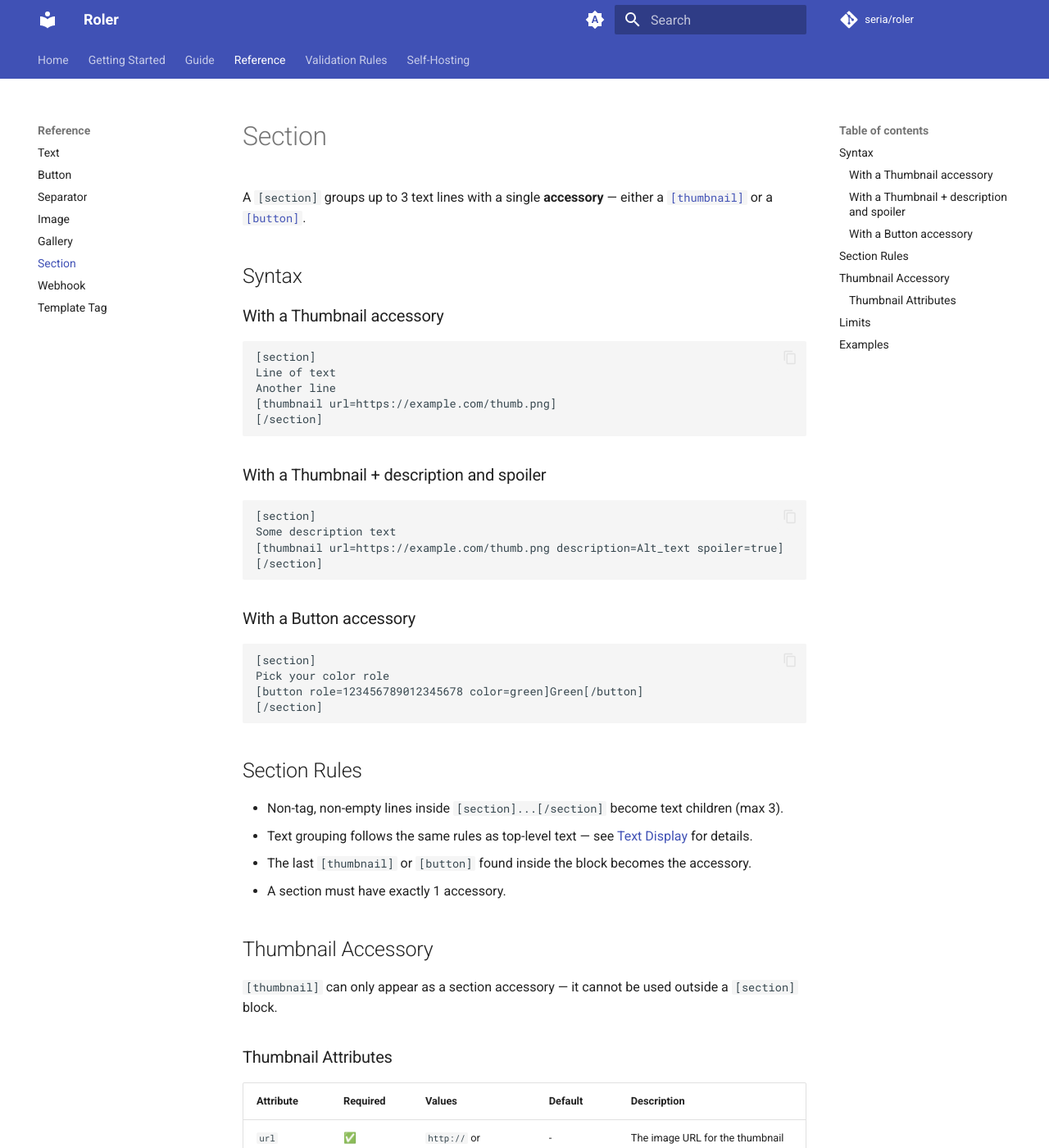
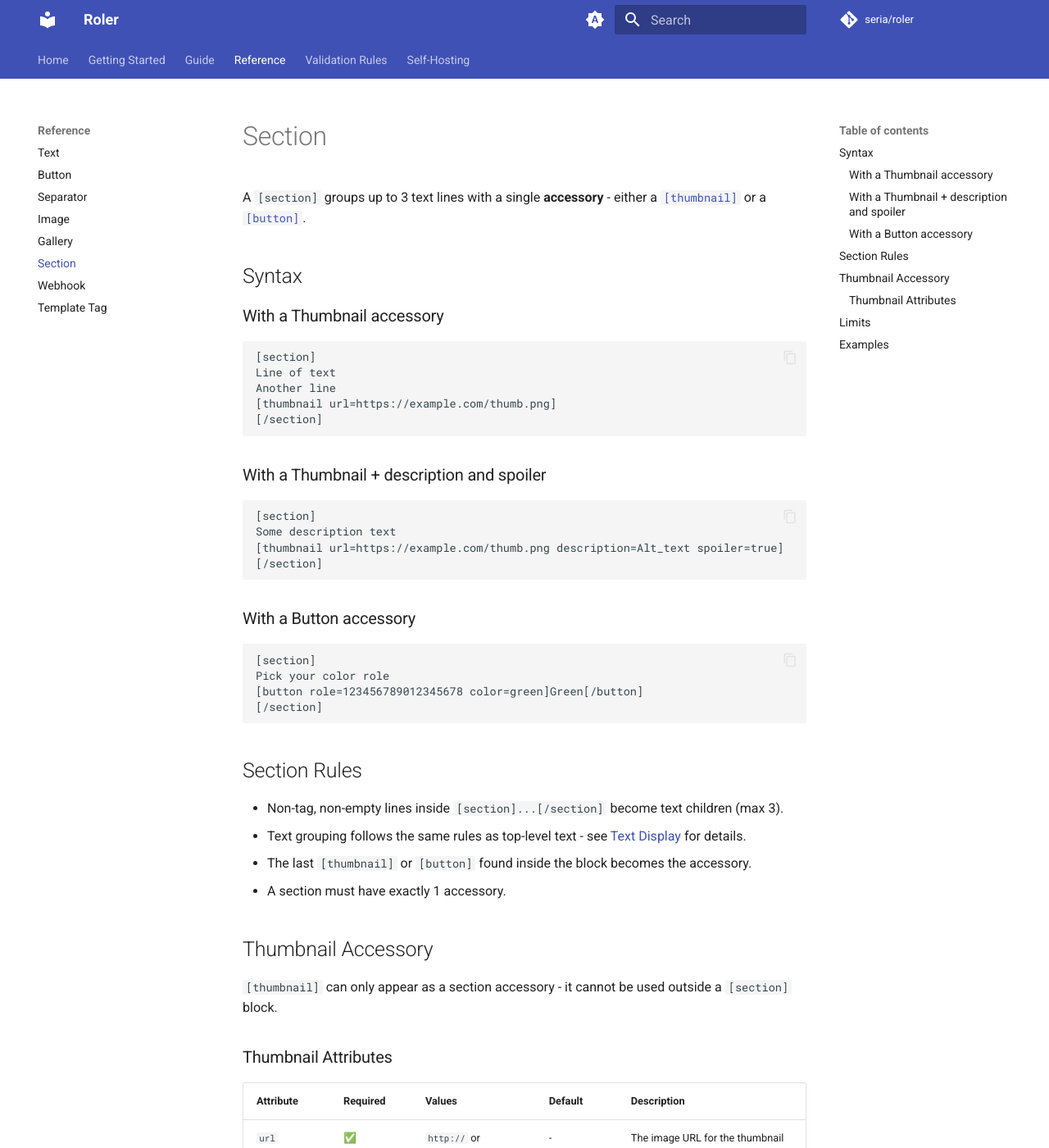
Before and after one commit to seriaati/roler, an MkDocs documentation site: the page built from docs/reference/section.md, in a window 1280 px wide and 1400 px high. Shown: the whole window at 82% size. Built offline with MkDocs 1.6.1 and Material for MkDocs 9.7.7, drawn with Linux system fonts in a browser that asks for light colours; comment, search, counter and statistics services are not loaded.

Commit message:
docs: Remove emdashes

```diff
--- a/docs/reference/section.md
+++ b/docs/reference/section.md
@@ -1,6 +1,6 @@
 # Section
 
-A `[section]` groups up to 3 text lines with a single **accessory** — either a [`[thumbnail]`](#thumbnail-accessory) or a [`[button]`](button.md).
+A `[section]` groups up to 3 text lines with a single **accessory** - either a [`[thumbnail]`](#thumbnail-accessory) or a [`[button]`](button.md).
 
 ## Syntax
 
@@ -35,13 +35,13 @@ Pick your color role
 ## Section Rules
 
 - Non-tag, non-empty lines inside `[section]...[/section]` become text children (max 3).
-- Text grouping follows the same rules as top-level text — see [Text Display](text.md) for details.
+- Text grouping follows the same rules as top-level text - see [Text Display](text.md) for details.
 - The last `[thumbnail]` or `[button]` found inside the block becomes the accessory.
 - A section must have exactly 1 accessory.
 
 ## Thumbnail Accessory
 
-`[thumbnail]` can only appear as a section accessory — it cannot be used outside a `[section]` block.
+`[thumbnail]` can only appear as a section accessory - it cannot be used outside a `[section]` block.
 
 ### Thumbnail Attributes
 
```
Also changed, not shown: docs/guide/creating-panels.md (+1 -1 lines), docs/reference/button.md (+1 -1 lines).
